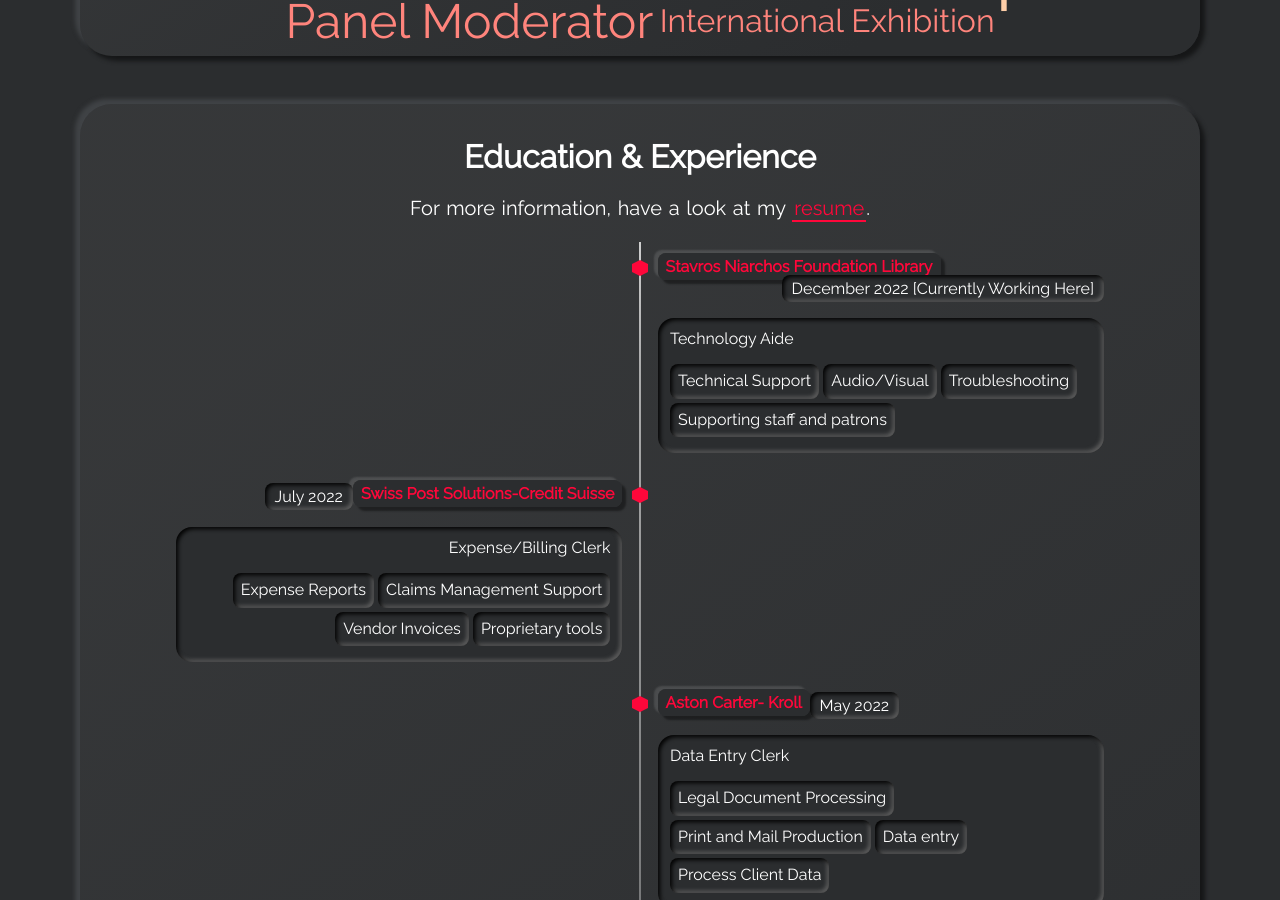
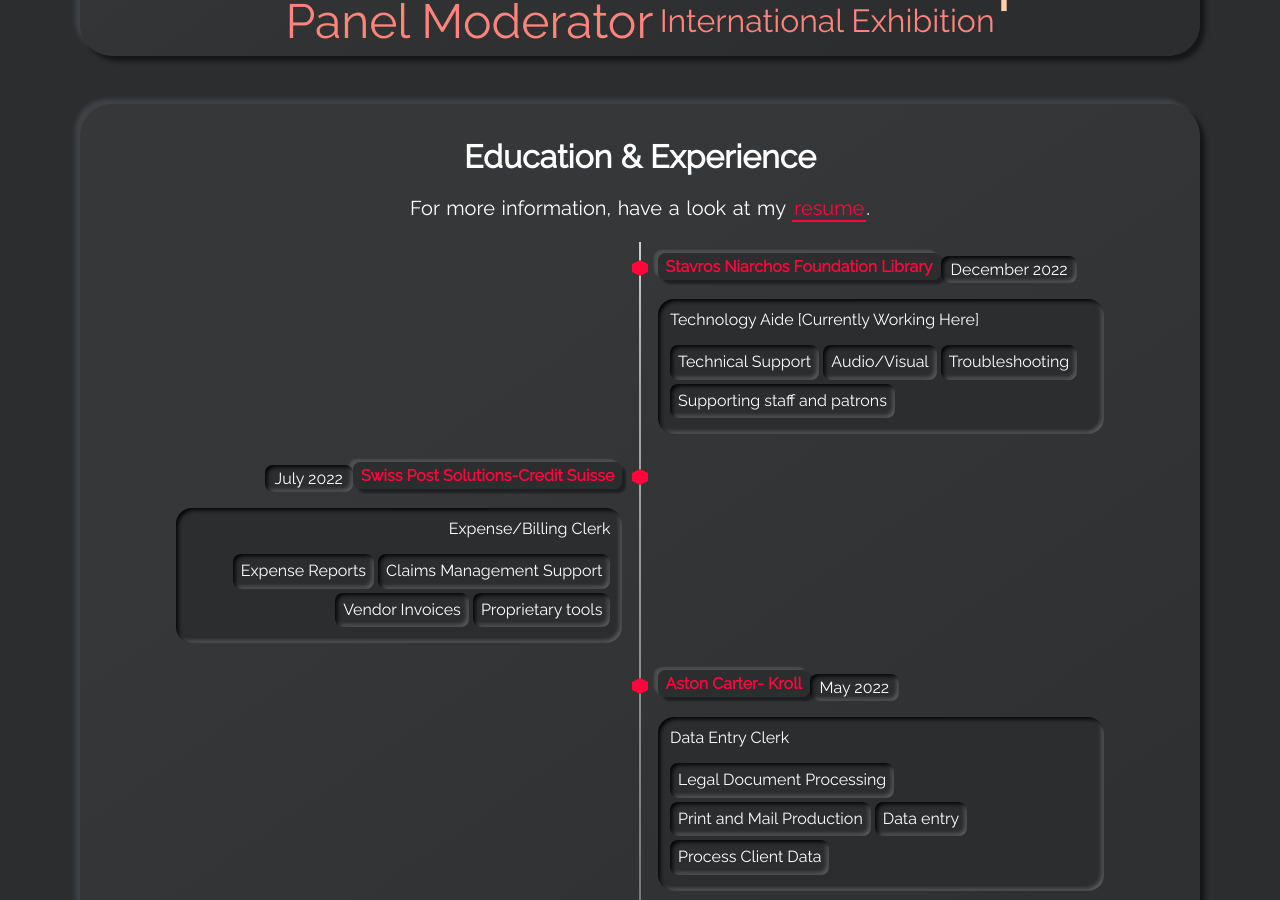
Before and after one commit to Seerow0/Nicholas-J-Website, a Jekyll site: the page built from index.html, in a window 1280 px wide and 900 px high, scrolled down 1670 px. Built offline with Jekyll 4.4.1, drawn with Linux system fonts in a browser that asks for light colours.

```diff
--- a/_data/timeline.yml
+++ b/_data/timeline.yml
@@ -19,8 +19,8 @@
 
 - title: Stavros Niarchos Foundation Library
   title-url: https://www.nypl.org/locations/snfl
-  date: December 2022 [Currently Working Here]
-  subtitle: Technology Aide
+  date: December 2022
+  subtitle: Technology Aide [Currently Working Here]
   tags:
     - tag: Technical Support
     - tag: Audio/Visual
```
